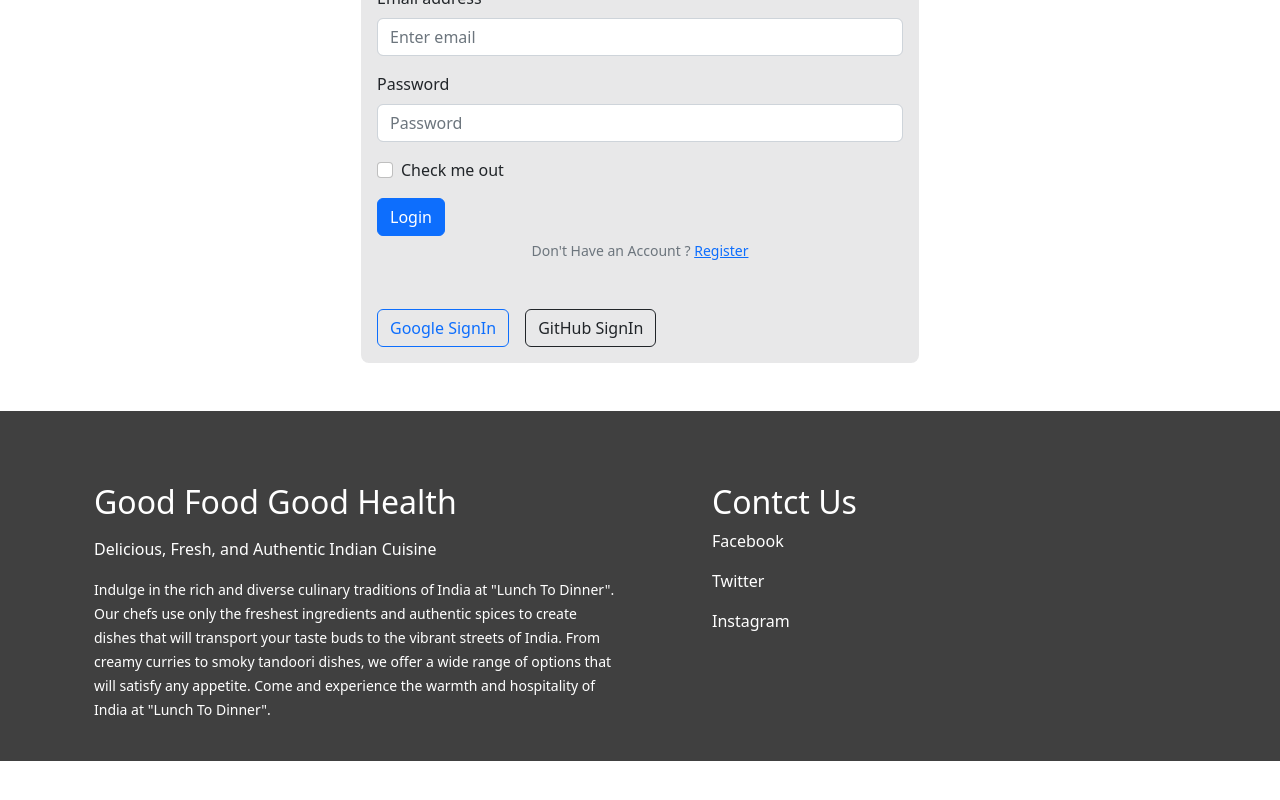
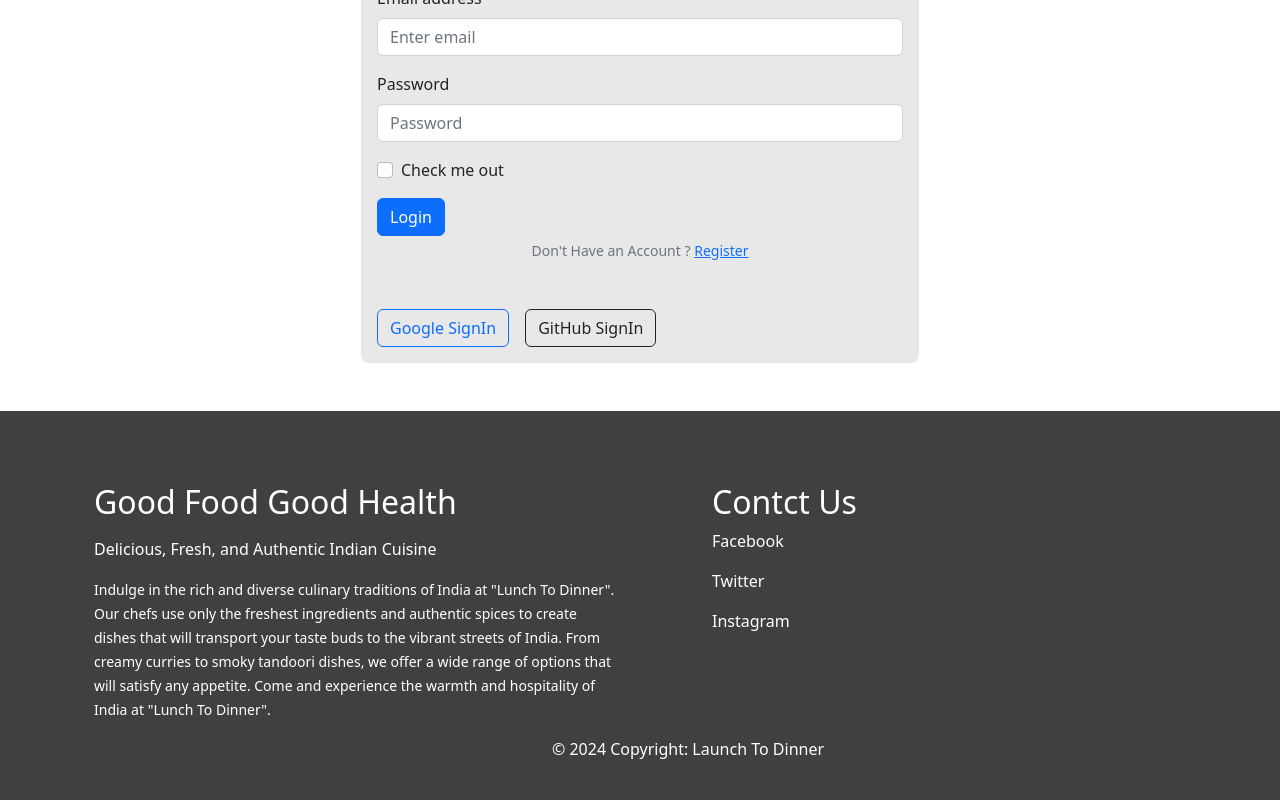
Before and after one commit to JUNAIDHASAN75/launch-to-dinner-client, a React (Vite) app: page /login in a window 1280 px wide. Shown: the part 224-1024 px from the top of the page. Before the commit the page ends 985 px from the top, so only its background shows below. Built offline with nearby package versions, Linux system fonts and the light colour scheme; no server answers.

Commit message:
add current year in footer

```diff
--- a/src/Pages/shared/Footer/Footer.jsx
+++ b/src/Pages/shared/Footer/Footer.jsx
@@ -2,6 +2,7 @@ import React from 'react';
 import { Container } from 'react-bootstrap';
 
 const Footer = () => {
+    const currentYear = new Date().getFullYear();
     return (
         <div className='bg-black bg-opacity-75 text-white p-4'>
             <Container className='d-lg-flex justify-content-between align-items-start mt-5 g-5'>
@@ -19,6 +20,10 @@ const Footer = () => {
 
                 </div>
             </Container>
+                <div className='w-100 me-5 text-center bg-'>
+                    <p className='ps-lg-5 ms-lg-5'>© {currentYear} Copyright: Launch To Dinner </p>
+
+                </div>
         </div>
     );
 };
```
